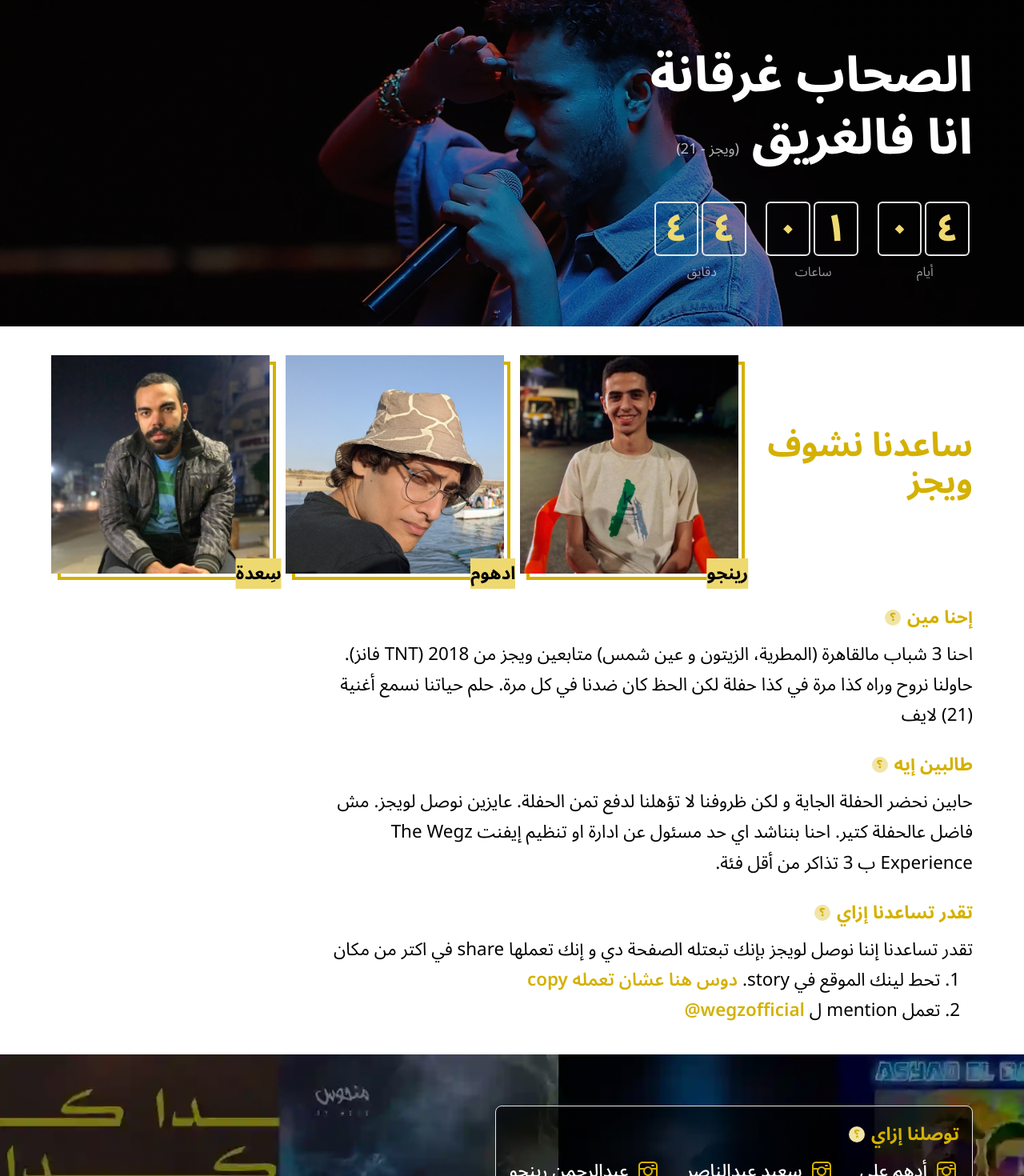
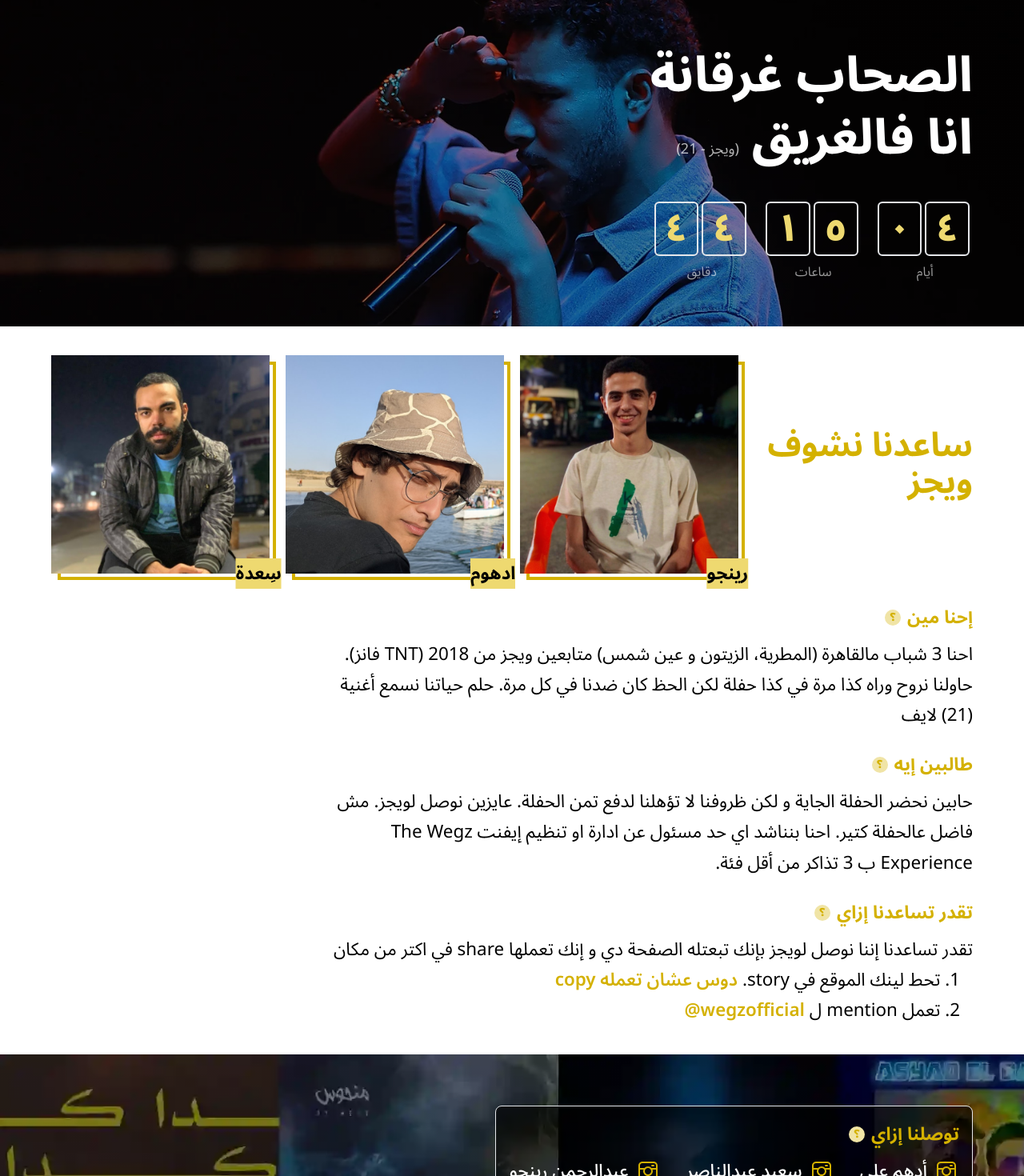
Before and after one commit to adhamali450/free-vip, a React (Vite) app: page / in a window 1280 px wide. Shown: the top 1470 px of the page at 80% size. Built offline with nearby package versions, Linux system fonts and the light colour scheme.

Commit message:
ui fixes

```diff
--- a/src/App.jsx
+++ b/src/App.jsx
@@ -47,7 +47,6 @@ function App() {
       debug: true,
       message: "Press #{key} to copy",
     });
-    // navigator.clipboard.writeText("https://three-horsemen-of-21.vercel.app/");
     checkmarkRef.current.classList.add("checkmark");
     setTimeout(() => {
       checkmarkRef.current.classList.remove("checkmark");
@@ -105,7 +104,7 @@ function App() {
                     className="font-semibold text-dark-yellow hover:underline"
                     onClick={copyHandler}
                   >
-                    دوس هنا عشان تعمله copy
+                    دوس عشان تعمله copy
                   </button>
                   <img
                     className="invisible w-5 h-5"
--- a/src/components/sections/Hero.jsx
+++ b/src/components/sections/Hero.jsx
@@ -97,7 +97,7 @@ const Hero = () => {
             (ويجز - {heroQuotes[renderedQuoteIndex]["song"]})
           </small>
         </h1>
-        <CountdownTimer targetDate={new Date("2022-11-04")} />
+        <CountdownTimer targetDate={new Date("2022-11-04T14:00:00.00Z")} />
       </div>
     </header>
   );
```
